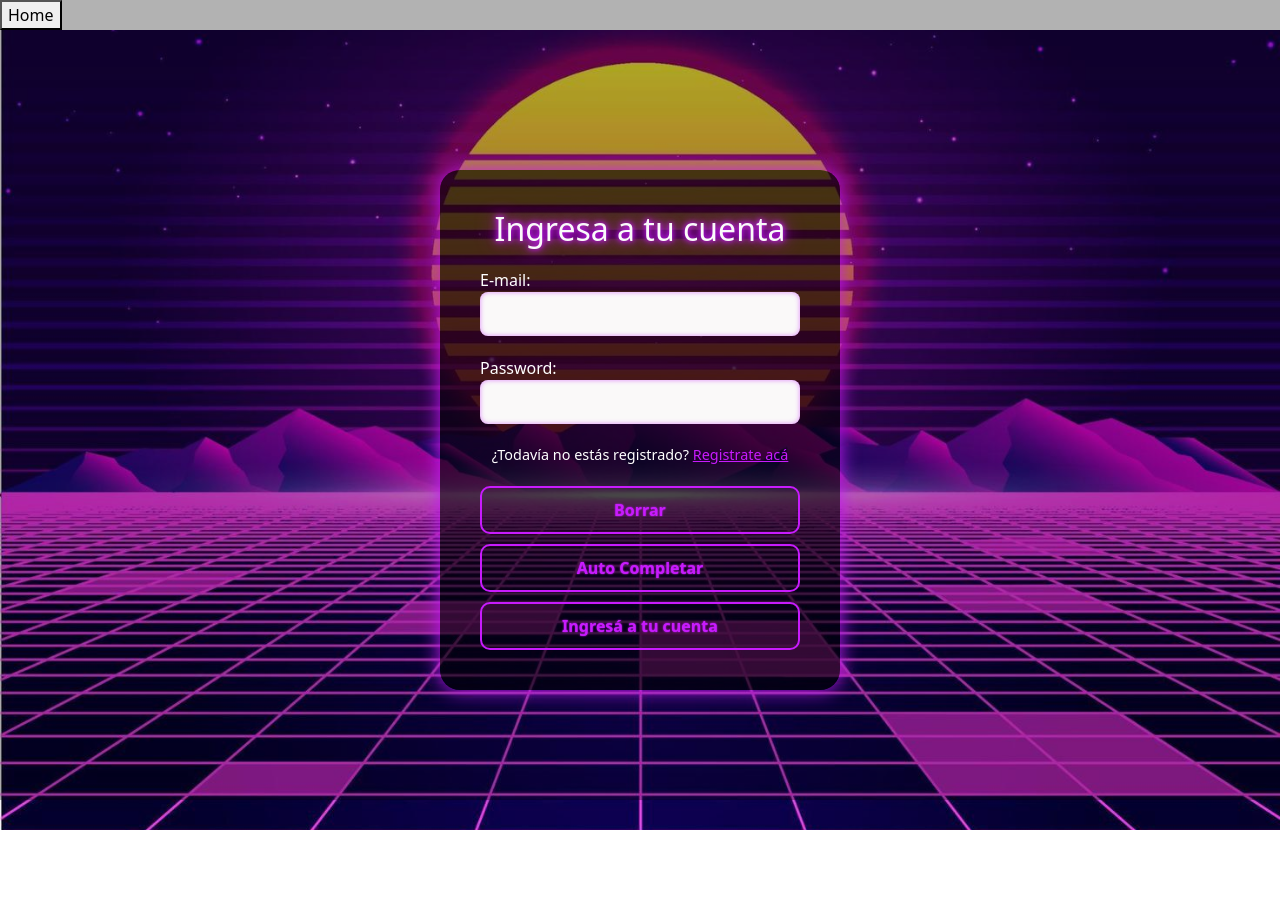
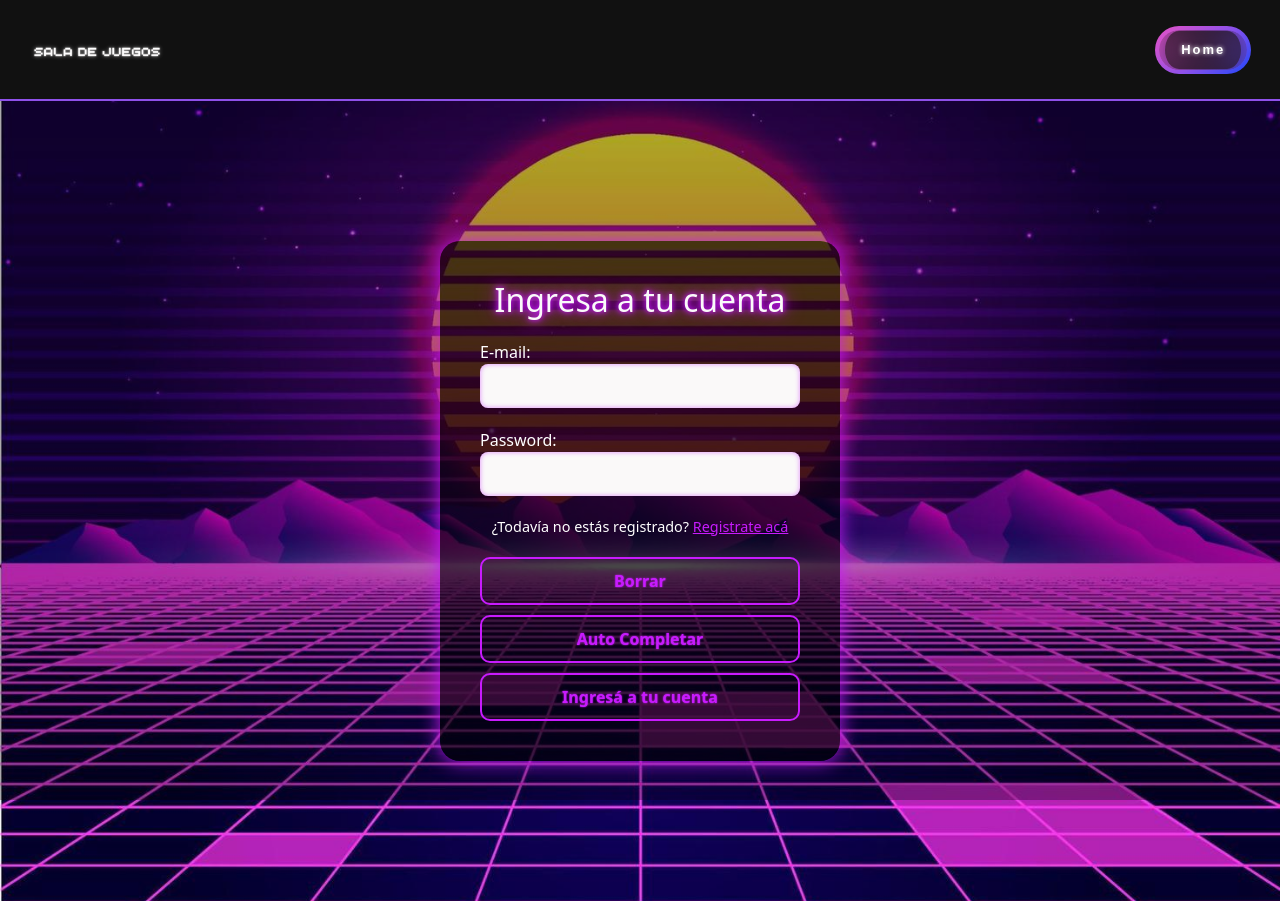
Before and after one commit to VGdC15/TP-1---Sala-de-juegos, an Angular app: page /home in a window 1280 px wide. Both pictures are taken after a click on the button "INGRESÁ". Before the commit the page ends 830 px from the top, so only its background shows below. Built offline with nearby package versions, Linux system fonts and the light colour scheme.

Commit message:
estilos en nav para login y registro

```diff
--- a/src/app/app.component.css
+++ b/src/app/app.component.css
@@ -1,8 +1,214 @@
-.ocultar {
-    display: none !important;
+/* NAV GENERAL */
+.nav-container {
+    display: flex;
+    justify-content: space-between; /* Distribuye logo a izq y botones a der */
+    align-items: center;
+    gap: 1rem;
+    padding: 0.1rem 1.8rem; /* Reduce el alto total */
+    background-color: #111;
+    position: sticky;
+    top: 0;
+    z-index: 10;
+    border-bottom: 2px solid #8f51ea;
 }
 
-nav {
+
+.nav-logo {
+    width: 20rem; /* más angosto */
+    height: 6rem;
+    background-image: url('/saladejuegos.png');
+    background-size: contain;
+    background-repeat: no-repeat;
+    background-position: start;
+    z-index: 15;
+}
+
+.nav-buttons {
+    display: flex;
+    gap: 0.5rem; /* Espacio mínimo entre botones */
+    align-items: center;
+  }
+
+/* BOTONES ESTILO HOME */
+.nav-btn {
+    display: flex;
+    justify-content: center;
+    align-items: center;
+    width: 6rem; /* antes 13rem */
+    height: 3rem;
     position: relative;
-    z-index: 3;
+    overflow: hidden;
+    cursor: pointer;
+    border-radius: 5rem;
+    background-size: 300% 300%;
+    backdrop-filter: blur(1rem);
+    border: double 4px transparent;
+    background-image: linear-gradient(#111, #111),
+        linear-gradient(
+        137.48deg,
+        #ffdb3b 10%,
+        #fe53bb 45%,
+        #8f51ea 67%,
+        #0044ff 87%
+        );
+    background-origin: border-box;
+    background-clip: content-box, border-box;
+    animation: gradient_301 5s ease infinite;
+    transition: 0.5s;
 }
+
+.nav-btn:hover {
+transform: scale(1.05);
+}
+
+.nav-btn:active {
+border: double 4px #fe53bb;
+animation: none;
+}
+
+/* TEXTO */
+.nav-btn strong {
+z-index: 2;
+font-family: "Avalors Personal Use", sans-serif;
+font-size: 13px;
+letter-spacing: 2px;
+color: #ffffff;
+text-shadow: 0 0 4px white;
+}
+
+/* ESTRELLAS Y GLOW */
+#container-stars {
+position: absolute;
+z-index: 0;
+width: 100%;
+height: 100%;
+overflow: hidden;
+border-radius: 5rem;
+transition: 0.5s;
+backdrop-filter: blur(1rem);
+}
+
+#container-stars:hover {
+z-index: 1;
+background-color: #212121;
+}
+
+#stars {
+position: relative;
+background: transparent;
+width: 200rem;
+height: 200rem;
+}
+
+#stars::after,
+#stars::before {
+content: "";
+position: absolute;
+background-image: radial-gradient(#ffffff 1px, transparent 1%);
+background-size: 50px 50px;
+}
+
+#stars::after {
+top: -10rem;
+left: -100rem;
+width: 100%;
+height: 100%;
+animation: animStarRotate 90s linear infinite;
+}
+
+#stars::before {
+top: 0;
+left: -50%;
+width: 170%;
+height: 500%;
+animation: animStar 60s linear infinite;
+opacity: 0.5;
+}
+
+/* GLOW */
+#glow {
+position: absolute;
+display: flex;
+width: 12rem;
+}
+
+.circle {
+width: 100%;
+height: 30px;
+filter: blur(2rem);
+animation: pulse_3011 4s infinite;
+z-index: -1;
+}
+
+.circle:nth-of-type(1) {
+background: rgba(254, 83, 186, 0.636);
+}
+.circle:nth-of-type(2) {
+background: rgba(142, 81, 234, 0.704);
+}
+
+/* TEXTO USUARIO */
+.usuario-texto {
+color: #fe53bb;
+font-weight: bold;
+margin-left: 1rem;
+font-size: 1rem;
+text-shadow: 0 0 4px #8f51ea;
+}
+
+/* OCULTAR */
+.ocultar {
+display: none !important;
+}
+
+/* ANIMACIONES */
+@keyframes gradient_301 {
+0% {
+    background-position: 0% 50%;
+}
+
+50% {
+    background-position: 100% 50%;
+}
+
+100% {
+    background-position: 0% 50%;
+}
+}
+
+@keyframes animStar {
+from {
+    transform: translateY(0);
+}
+
+to {
+    transform: translateY(-135rem);
+}
+}
+
+@keyframes animStarRotate {
+from {
+    transform: rotate(360deg);
+}
+
+to {
+    transform: rotate(0);
+}
+}
+
+@keyframes pulse_3011 {
+0% {
+    transform: scale(0.75);
+    box-shadow: 0 0 0 0 rgba(0, 0, 0, 0.7);
+}
+
+70% {
+    transform: scale(1);
+    box-shadow: 0 0 0 10px rgba(0, 0, 0, 0);
+}
+
+100% {
+    transform: scale(0.75);
+    box-shadow: 0 0 0 0 rgba(0, 0, 0, 0);
+}
+}
--- a/src/app/app.component.html
+++ b/src/app/app.component.html
@@ -1,9 +1,9 @@
-<nav [class.ocultar]="isHome()">
-  <button routerLink="/home">Home</button>
+<!-- <nav [class.ocultar]="isHome()" class="nav-container">
+  <button class="nav-btn" routerLink="/home">Home</button>
 
   @if (!isLoggedIn()) {
     <button
-    class="btn"
+      class="nav-btn"
       routerLink="/login"
       [class.ocultar]="isLogin()"
     >
@@ -11,7 +11,7 @@
     </button>
 
     <button
-    class="btn"
+      class="nav-btn"
       routerLink="/registro"
       [class.ocultar]="isLogin() || isRegistro()"
     >
@@ -20,11 +20,61 @@
   }
 
   @if (isLoggedIn()) {
-    <button routerLink="/juegos">Juegos</button>
-    <button routerLink="/quien-soy">Acerca de mí</button>
-    <button (click)="logout()">Cerrar sesión</button>
-    <span>Bienvenido/a {{ auth.usuario()?.email }}</span>
+    <button class="nav-btn" routerLink="/juegos">Juegos</button>
+    <button class="nav-btn" routerLink="/quien-soy">Acerca de mí</button>
+    <button class="nav-btn" (click)="logout()">Cerrar sesión</button>
+    <span class="usuario-texto">Bienvenido/a {{ auth.usuario()?.email }}</span>
   }
 </nav>
 
+<router-outlet /> -->
+
+<nav [class.ocultar]="isHome()" class="nav-container">
+  <div class="nav-logo"></div>
+
+  <div class="nav-buttons">
+    <button class="nav-btn" routerLink="/home">
+      <span id="container-stars"><span id="stars"></span></span>
+      <span id="glow"><span class="circle"></span><span class="circle"></span></span>
+      <strong>Home</strong>
+    </button>
+
+    @if (!isLoggedIn()) {
+      <button class="nav-btn" routerLink="/login" [class.ocultar]="isLogin()">
+        <span id="container-stars"><span id="stars"></span></span>
+        <span id="glow"><span class="circle"></span><span class="circle"></span></span>
+        <strong>Login</strong>
+      </button>
+
+      <button class="nav-btn" routerLink="/registro" [class.ocultar]="isLogin() || isRegistro()">
+        <span id="container-stars"><span id="stars"></span></span>
+        <span id="glow"><span class="circle"></span><span class="circle"></span></span>
+        <strong>Registro</strong>
+      </button>
+    }
+
+    @if (isLoggedIn()) {
+      <button class="nav-btn" routerLink="/juegos">
+        <span id="container-stars"><span id="stars"></span></span>
+        <span id="glow"><span class="circle"></span><span class="circle"></span></span>
+        <strong>Juegos</strong>
+      </button>
+
+      <button class="nav-btn" routerLink="/quien-soy">
+        <span id="container-stars"><span id="stars"></span></span>
+        <span id="glow"><span class="circle"></span><span class="circle"></span></span>
+        <strong>Acerca de mí</strong>
+      </button>
+
+      <button class="nav-btn" (click)="logout()">
+        <span id="container-stars"><span id="stars"></span></span>
+        <span id="glow"><span class="circle"></span><span class="circle"></span></span>
+        <strong>Cerrar sesión</strong>
+      </button>
+
+      <span class="usuario-texto">Bienvenido/a {{ auth.usuario()?.email }}</span>
+    }
+  </div>
+</nav>
+
 <router-outlet />
```
Lines whose indentation alone changed are shown as unchanged.
